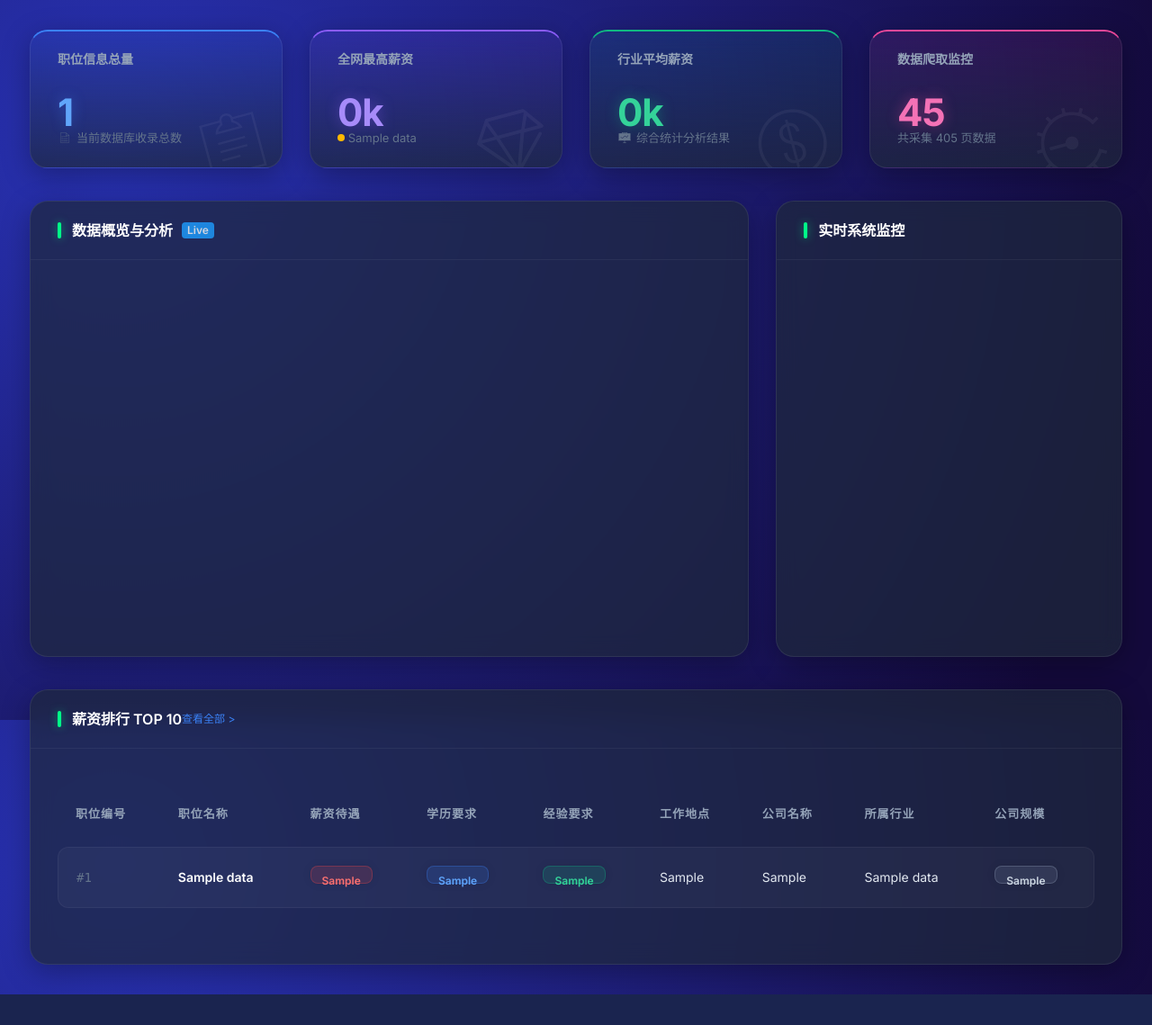
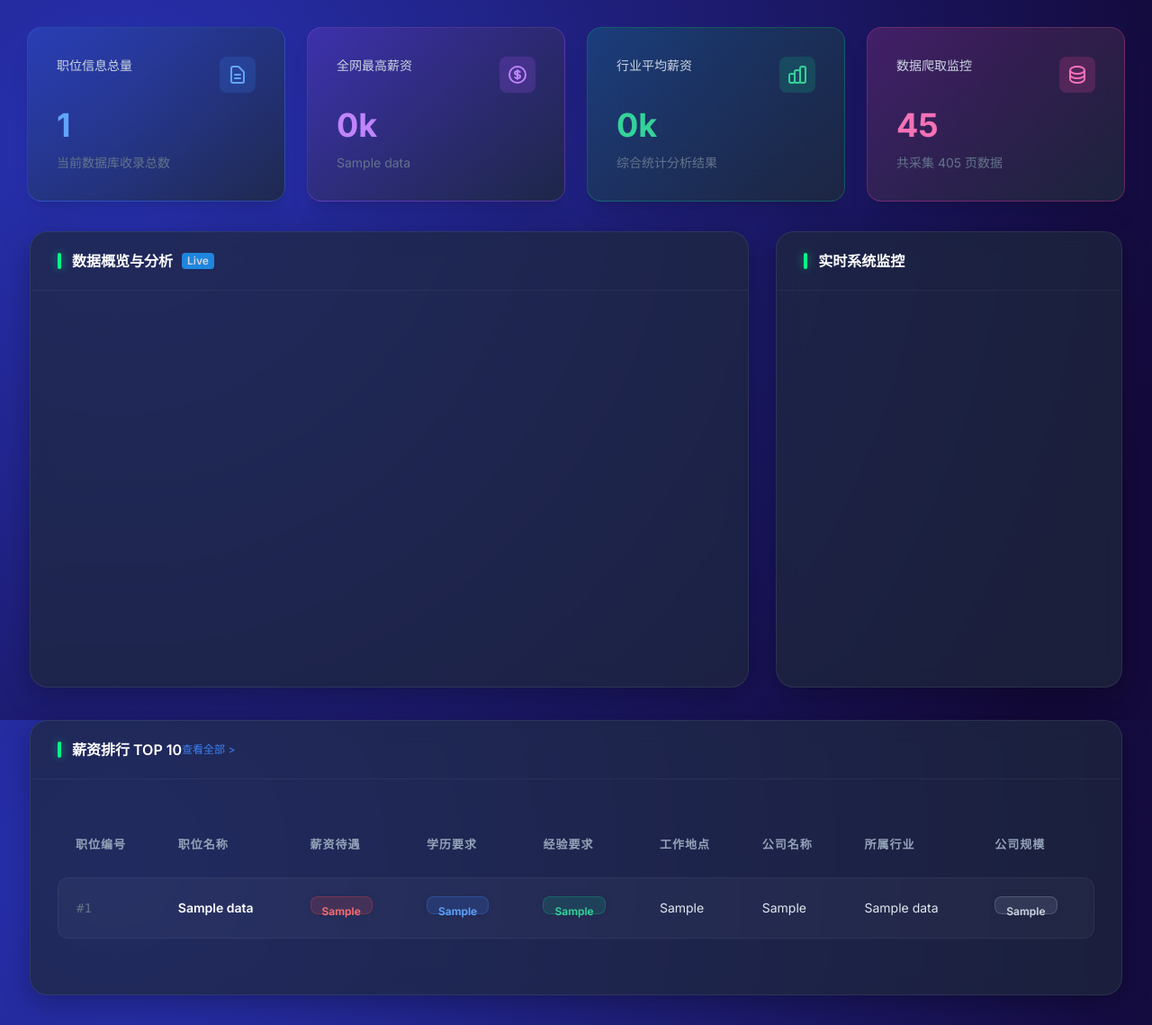
Before and after one commit to xiaobai01111/python-pa, a Django app: page /welcome/ in a window 1280 px wide. Shown: the whole page at 90% size. Before the commit the page ends 1105 px from the top, so only its background shows below. Run offline with Django 3.2, Linux system fonts and the light colour scheme; data comes from the database, SQL or seed files in the repository; tables that the repository leaves empty hold one stand-in row (values such as "Sample post"); some libraries are stand-ins or nearby versions.

Commit message:
全面升级欢迎页统计卡片为现代化3D设计
- 将传统layui卡片替换为daisyUI + Tailwind CSS设计
- 添加3D悬停效果：悬停时卡片上浮并轻微旋转
- 使用渐变背景和毛玻璃效果提升视觉层次
- 升级为SVG图标，增强视觉表现力
- 采用响应式grid布局，适配各种屏幕尺寸
- 优化颜色方案：蓝色（职位）、紫色（薪资）、绿色（平均）、粉色（监控）

🤖 Generated with [Claude Code](https://claude.com/claude-code)

Co-Authored-By: Claude <noreply@anthropic.com>

```diff
--- a/templates/welcome.html
+++ b/templates/welcome.html
@@ -194,56 +194,69 @@
     </style>
 
     <div class="layui-fluid">
-        <div class="layui-row layui-col-space30">
-            <div class="layui-col-sm6 layui-col-md3">
-                <div class="layui-card stat-card card-blue">
-                    <div class="layui-card-header">职位信息总量</div>
-                    <div class="layui-card-body">
-                        <div class="stat-number">{{ all_job }}</div>
-                        <div class="stat-desc">
-                            <i class="layui-icon layui-icon-list" style="margin-right: 5px;"></i>
-                            当前数据库收录总数
+        <!-- 3D悬停效果统计卡片 -->
+        <div class="grid grid-cols-1 sm:grid-cols-2 lg:grid-cols-4 gap-6">
+            <!-- 职位信息总量 -->
+            <div class="card bg-gradient-to-br from-blue-500/20 to-slate-800/80 backdrop-blur-xl border border-blue-500/30 shadow-xl transition-all duration-300 hover:shadow-blue-500/25 hover:shadow-2xl hover:-translate-y-2 hover:rotate-1" style="transform-style: preserve-3d;">
+                <div class="card-body">
+                    <div class="flex justify-between items-start">
+                        <h2 class="card-title text-slate-300 text-sm font-medium">职位信息总量</h2>
+                        <div class="p-2 bg-blue-500/20 rounded-lg">
+                            <svg class="w-6 h-6 text-blue-400" fill="none" stroke="currentColor" viewBox="0 0 24 24">
+                                <path stroke-linecap="round" stroke-linejoin="round" stroke-width="2" d="M9 12h6m-6 4h6m2 5H7a2 2 0 01-2-2V5a2 2 0 012-2h5.586a1 1 0 01.707.293l5.414 5.414a1 1 0 01.293.707V19a2 2 0 01-2 2z"/>
+                            </svg>
                         </div>
-                        <i class="layui-icon layui-icon-form bg-icon"></i>
                     </div>
+                    <p class="text-4xl font-bold text-blue-400 mt-2">{{ all_job }}</p>
+                    <p class="text-slate-500 text-sm mt-1">当前数据库收录总数</p>
                 </div>
             </div>
-            <div class="layui-col-sm6 layui-col-md3">
-                <div class="layui-card stat-card card-purple">
-                    <div class="layui-card-header">全网最高薪资</div>
-                    <div class="layui-card-body">
-                        <div class="stat-number">{{ job_data_1.salary_1 }}k</div>
-                        <div class="stat-desc">
-                            <span class="layui-badge-dot layui-bg-orange"></span>
-                            &nbsp;{{ job_data_1.name | truncatechars:15 }}
+
+            <!-- 全网最高薪资 -->
+            <div class="card bg-gradient-to-br from-purple-500/20 to-slate-800/80 backdrop-blur-xl border border-purple-500/30 shadow-xl transition-all duration-300 hover:shadow-purple-500/25 hover:shadow-2xl hover:-translate-y-2 hover:-rotate-1" style="transform-style: preserve-3d;">
+                <div class="card-body">
+                    <div class="flex justify-between items-start">
+                        <h2 class="card-title text-slate-300 text-sm font-medium">全网最高薪资</h2>
+                        <div class="p-2 bg-purple-500/20 rounded-lg">
+                            <svg class="w-6 h-6 text-purple-400" fill="none" stroke="currentColor" viewBox="0 0 24 24">
+                                <path stroke-linecap="round" stroke-linejoin="round" stroke-width="2" d="M12 8c-1.657 0-3 .895-3 2s1.343 2 3 2 3 .895 3 2-1.343 2-3 2m0-8c1.11 0 2.08.402 2.599 1M12 8V7m0 1v8m0 0v1m0-1c-1.11 0-2.08-.402-2.599-1M21 12a9 9 0 11-18 0 9 9 0 0118 0z"/>
+                            </svg>
                         </div>
-                        <i class="layui-icon layui-icon-diamond bg-icon"></i>
                     </div>
+                    <p class="text-4xl font-bold text-purple-400 mt-2">{{ job_data_1.salary_1 }}k</p>
+                    <p class="text-slate-500 text-sm mt-1">{{ job_data_1.name | truncatechars:15 }}</p>
                 </div>
             </div>
-            <div class="layui-col-sm6 layui-col-md3">
-                <div class="layui-card stat-card card-green">
-                    <div class="layui-card-header">行业平均薪资</div>
-                    <div class="layui-card-body">
-                        <div class="stat-number">{{ mean_salary }}k</div>
-                        <div class="stat-desc">
-                            <i class="layui-icon layui-icon-chart-screen" style="margin-right: 5px;"></i>
-                            综合统计分析结果
+
+            <!-- 行业平均薪资 -->
+            <div class="card bg-gradient-to-br from-emerald-500/20 to-slate-800/80 backdrop-blur-xl border border-emerald-500/30 shadow-xl transition-all duration-300 hover:shadow-emerald-500/25 hover:shadow-2xl hover:-translate-y-2 hover:rotate-1" style="transform-style: preserve-3d;">
+                <div class="card-body">
+                    <div class="flex justify-between items-start">
+                        <h2 class="card-title text-slate-300 text-sm font-medium">行业平均薪资</h2>
+                        <div class="p-2 bg-emerald-500/20 rounded-lg">
+                            <svg class="w-6 h-6 text-emerald-400" fill="none" stroke="currentColor" viewBox="0 0 24 24">
+                                <path stroke-linecap="round" stroke-linejoin="round" stroke-width="2" d="M9 19v-6a2 2 0 00-2-2H5a2 2 0 00-2 2v6a2 2 0 002 2h2a2 2 0 002-2zm0 0V9a2 2 0 012-2h2a2 2 0 012 2v10m-6 0a2 2 0 002 2h2a2 2 0 002-2m0 0V5a2 2 0 012-2h2a2 2 0 012 2v14a2 2 0 01-2 2h-2a2 2 0 01-2-2z"/>
+                            </svg>
                         </div>
-                        <i class="layui-icon layui-icon-dollar bg-icon"></i>
                     </div>
+                    <p class="text-4xl font-bold text-emerald-400 mt-2">{{ mean_salary }}k</p>
+                    <p class="text-slate-500 text-sm mt-1">综合统计分析结果</p>
                 </div>
             </div>
-            <div class="layui-col-sm6 layui-col-md3">
-                <div class="layui-card stat-card card-pink">
-                    <div class="layui-card-header">数据爬取监控</div>
-                    <div class="layui-card-body">
-                        <div class="stat-number">{{ spider_info.count }}</div>
-                        <div class="stat-desc">
-                            共采集 {{ spider_info.page }} 页数据
+
+            <!-- 数据爬取监控 -->
+            <div class="card bg-gradient-to-br from-pink-500/20 to-slate-800/80 backdrop-blur-xl border border-pink-500/30 shadow-xl transition-all duration-300 hover:shadow-pink-500/25 hover:shadow-2xl hover:-translate-y-2 hover:-rotate-1" style="transform-style: preserve-3d;">
+                <div class="card-body">
+                    <div class="flex justify-between items-start">
+                        <h2 class="card-title text-slate-300 text-sm font-medium">数据爬取监控</h2>
+                        <div class="p-2 bg-pink-500/20 rounded-lg">
+                            <svg class="w-6 h-6 text-pink-400" fill="none" stroke="currentColor" viewBox="0 0 24 24">
+                                <path stroke-linecap="round" stroke-linejoin="round" stroke-width="2" d="M4 7v10c0 2.21 3.582 4 8 4s8-1.79 8-4V7M4 7c0 2.21 3.582 4 8 4s8-1.79 8-4M4 7c0-2.21 3.582-4 8-4s8 1.79 8 4m0 5c0 2.21-3.582 4-8 4s-8-1.79-8-4"/>
+                            </svg>
                         </div>
-                        <i class="layui-icon layui-icon-engine bg-icon"></i>
                     </div>
+                    <p class="text-4xl font-bold text-pink-400 mt-2">{{ spider_info.count }}</p>
+                    <p class="text-slate-500 text-sm mt-1">共采集 {{ spider_info.page }} 页数据</p>
                 </div>
             </div>
         </div>
```
